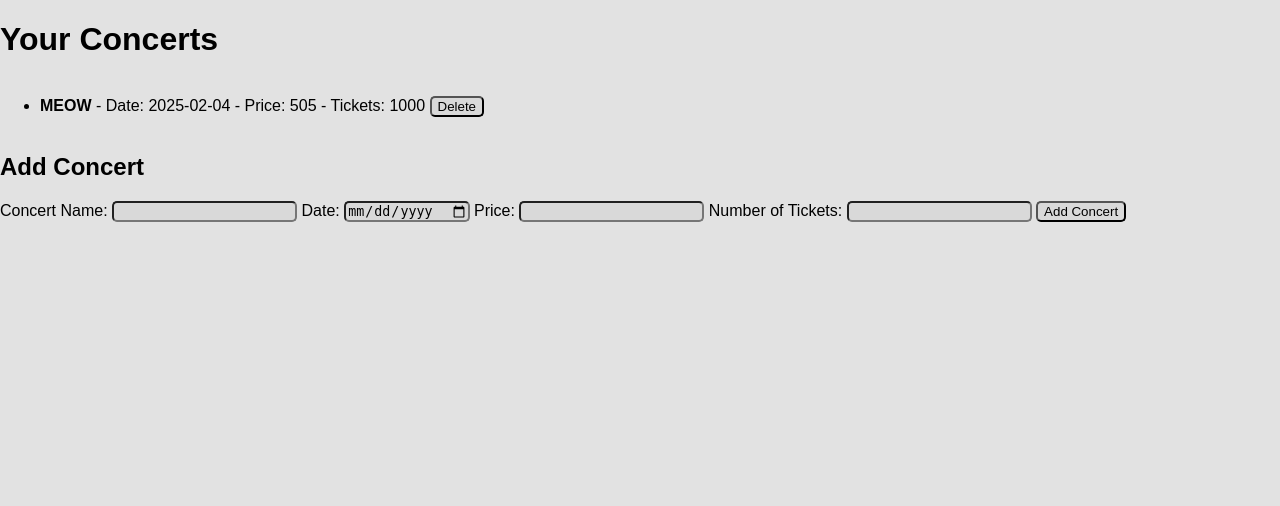
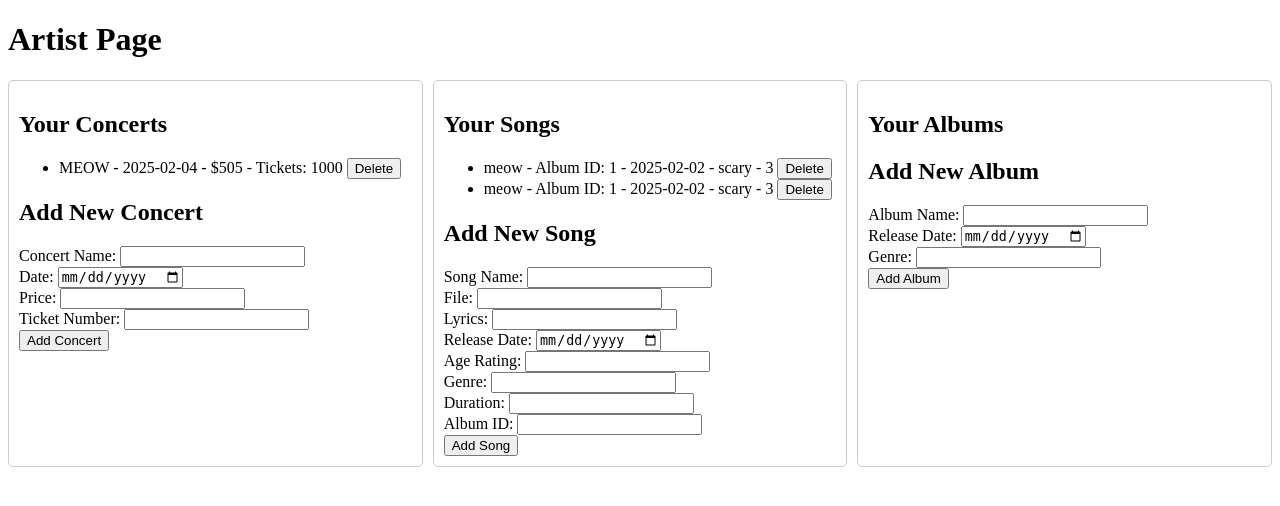
Before and after one commit to MahtaMirzaei/Vibes, a Flask app: page /artist_page in a window 1280 px wide. Shown: the top 506 px of the page. Run offline with Flask 3, Linux system fonts and the light colour scheme; a user stored in the database is signed in; data comes from the database, SQL or seed files in the repository; both versions use the stored data as it was after the commit.

Commit message:
feat(): artist page add song and remove song modified>

```diff
--- a/app.py
+++ b/app.py
@@ -45,7 +45,7 @@ with sqlite3.connect("database.db") as connect:
     """
     )
     connect.execute(
-                """
+        """
                 CREATE TABLE IF NOT EXISTS concerts (
                     concert_id INTEGER PRIMARY KEY AUTOINCREMENT,
                     name TEXT NOT NULL,
@@ -56,6 +56,37 @@ with sqlite3.connect("database.db") as connect:
                     FOREIGN KEY (user_id) REFERENCES USERS (user_id)
                 )
                 """
+    )
+    connect.execute(
+        """
+            CREATE TABLE IF NOT EXISTS ALBUM (
+                album_id INTEGER PRIMARY KEY AUTOINCREMENT,
+                name TEXT,
+                release_date DATE,
+                genre TEXT,
+                user_id TEXT,
+                FOREIGN KEY (user_id) REFERENCES USERS (user_id)
+            )
+            """
+    )
+    connect.execute(
+        """
+            CREATE TABLE IF NOT EXISTS SONGS (
+                song_id INTEGER PRIMARY KEY AUTOINCREMENT,
+                name TEXT,
+                file TEXT,
+                lyrics TEXT,
+                release_date DATE,
+                age_rating INTEGER CHECK(age_rating >= 9 AND age_rating <= 120),
+                genre TEXT,
+                duration INTEGER,
+                is_limited BOOLEAN DEFAULT 0,
+                album_id INTEGER,
+                user_id TEXT,
+                FOREIGN KEY (album_id) REFERENCES ALBUM (album_id),
+                FOREIGN KEY (user_id) REFERENCES USERS (user_id)
+            )
+            """
     )
     connect.execute(
         """
@@ -76,9 +107,11 @@ with sqlite3.connect("database.db") as connect:
     """
     )
 
+
 @app.route("/")
 def index():
     return render_template("index.html")
+
 
 @app.route("/join", methods=["GET", "POST"])
 def join():
@@ -106,6 +139,7 @@ def join():
     else:
         return render_template("join.html")
 
+
 @app.route("/participant")
 def participants():
     with sqlite3.connect("database.db") as connect:
@@ -113,7 +147,10 @@ def participants():
         cursor.execute("SELECT * FROM USERS")
         data = cursor.fetchall()
     return render_template("participants.html", data=data)
+
+
 logging.basicConfig(level=logging.DEBUG)
+
 
 @app.route("/transfer", methods=["GET", "POST"])
 def transfer():
@@ -121,7 +158,9 @@ def transfer():
         user_id = request.form["user_id"]
         recipient_id = request.form["recipient_id"]
         amount = int(request.form["amount"])
-        transaction_id = "".join(random.choices(string.ascii_letters + string.digits, k=12))
+        transaction_id = "".join(
+            random.choices(string.ascii_letters + string.digits, k=12)
+        )
         date = datetime.datetime.now().strftime("%Y-%m-%d %H:%M:%S")
 
         try:
@@ -129,10 +168,14 @@ def transfer():
                 cursor = connect.cursor()
 
                 # Verify sender and recipient exist and have sufficient balance
-                cursor.execute("SELECT balance FROM USERS WHERE user_id = ?", (user_id,))
+                cursor.execute(
+                    "SELECT balance FROM USERS WHERE user_id = ?", (user_id,)
+                )
                 sender_balance = cursor.fetchone()
 
-                cursor.execute("SELECT balance FROM USERS WHERE user_id = ?", (recipient_id,))
+                cursor.execute(
+                    "SELECT balance FROM USERS WHERE user_id = ?", (recipient_id,)
+                )
                 recipient_balance = cursor.fetchone()
 
                 if not sender_balance or not recipient_balance:
@@ -147,8 +190,14 @@ def transfer():
                 new_sender_balance = sender_balance[0] - amount
                 new_recipient_balance = recipient_balance[0] + amount
 
-                cursor.execute("UPDATE USERS SET balance = ? WHERE user_id = ?", (new_sender_balance, user_id))
-                cursor.execute("UPDATE USERS SET balance = ? WHERE user_id = ?", (new_recipient_balance, recipient_id))
+                cursor.execute(
+                    "UPDATE USERS SET balance = ? WHERE user_id = ?",
+                    (new_sender_balance, user_id),
+                )
+                cursor.execute(
+                    "UPDATE USERS SET balance = ? WHERE user_id = ?",
+                    (new_recipient_balance, recipient_id),
+                )
 
                 # Insert the transaction record
                 cursor.execute(
@@ -161,7 +210,9 @@ def transfer():
                 connect.commit()
 
                 # Log success
-                logging.info(f"Transfer successful: {amount} units from {user_id} to {recipient_id}")
+                logging.info(
+                    f"Transfer successful: {amount} units from {user_id} to {recipient_id}"
+                )
 
             flash("Transfer successful!")
             return redirect(url_for("index"))
@@ -179,6 +230,7 @@ def transfer():
     else:
         return render_template("transfer.html")
 
+
 @app.route("/login", methods=["GET", "POST"])
 def login():
     if request.method == "POST":
@@ -187,7 +239,10 @@ def login():
 
         with sqlite3.connect("database.db") as connect:
             cursor = connect.cursor()
-            cursor.execute("SELECT * FROM USERS WHERE email = ? AND password = ?", (email, password))
+            cursor.execute(
+                "SELECT * FROM USERS WHERE email = ? AND password = ?",
+                (email, password),
+            )
             user = cursor.fetchone()
 
             if user:
@@ -203,6 +258,7 @@ def login():
     else:
         return render_template("login.html")
 
+
 @app.route("/user")
 def user():
     if "user_id" in session:
@@ -212,67 +268,17 @@ def user():
         is_premium = session["is_premium"]
         is_artist = session["is_artist"]
 
-        return render_template("user.html", user_id=user_id, name=name, balance=balance, is_premium=is_premium, is_artist=is_artist)
+        return render_template(
+            "user.html",
+            user_id=user_id,
+            name=name,
+            balance=balance,
+            is_premium=is_premium,
+            is_artist=is_artist,
+        )
     else:
         return redirect(url_for("login"))
 
-@app.route("/artist_page", methods=["GET", "POST"])
-def artist_page():
-    if "user_id" in session and session.get("is_artist"):
-        user_id = session["user_id"]
-
-        if request.method == "POST":
-            action = request.form["action"]
-
-            if action == "add":
-                name = request.form["name"]
-                date = request.form["date"]
-                price = request.form["price"]
-                ticket_number = request.form["ticket_number"]
-
-                try:
-                    with sqlite3.connect("database.db") as connect:
-                        cursor = connect.cursor()
-                        cursor.execute(
-                            "INSERT INTO concerts (name, date, price, ticket_number, user_id) VALUES (?, ?, ?, ?, ?)",
-                            (name, date, price, ticket_number, user_id),
-                        )
-                        connect.commit()
-                        flash("Concert successfully added.")
-                except Exception as e:
-                    logging.error(f"Error adding concert: {e}")
-                    flash("An error occurred while adding the concert.")
-
-            elif action == "delete":
-                concert_id = request.form["concert_id"]
-
-                try:
-                    with sqlite3.connect("database.db") as connect:
-                        cursor = connect.cursor()
-                        cursor.execute(
-                            "DELETE FROM concerts WHERE concert_id = ? AND user_id = ?", (concert_id, user_id)
-                        )
-                        connect.commit()
-                        flash("Concert successfully deleted.")
-                except Exception as e:
-                    logging.error(f"Error deleting concert: {e}")
-                    flash("An error occurred while deleting the concert.")
-
-        try:
-            with sqlite3.connect("database.db") as connect:
-                cursor = connect.cursor()
-                cursor.execute("SELECT concert_id, name, date, price, ticket_number FROM concerts WHERE user_id = ?", (user_id,))
-                concerts = cursor.fetchall()
-
-            return render_template("artist.html", concerts=concerts, user_id=user_id)
-
-        except Exception as e:
-            logging.error(f"Error fetching artist page: {e}")
-            flash("An error occurred while fetching the artist page.")
-            return redirect(url_for("user"))
-    else:
-        flash("Access denied: You are not an artist.")
-        return redirect(url_for("user"))
 
 @app.route("/charge", methods=["POST"])
 def charge():
@@ -285,8 +291,12 @@ def charge():
 
         user_id = session["user_id"]
         bank_id = "2"  # Assuming bank's user_id is 2
-        transaction_id_user = "".join(random.choices(string.ascii_letters + string.digits, k=12))
-        transaction_id_bank = "".join(random.choices(string.ascii_letters + string.digits, k=12))
+        transaction_id_user = "".join(
+            random.choices(string.ascii_letters + string.digits, k=12)
+        )
+        transaction_id_bank = "".join(
+            random.choices(string.ascii_letters + string.digits, k=12)
+        )
         date = datetime.datetime.now().strftime("%Y-%m-%d %H:%M:%S")
 
         try:
@@ -294,10 +304,16 @@ def charge():
                 cursor = connect.cursor()
 
                 # Update user's balance
-                cursor.execute("UPDATE USERS SET balance = balance + ? WHERE user_id = ?", (amount, user_id))
+                cursor.execute(
+                    "UPDATE USERS SET balance = balance + ? WHERE user_id = ?",
+                    (amount, user_id),
+                )
 
                 # Deduct the same amount from bank's balance
-                cursor.execute("UPDATE USERS SET balance = balance - ? WHERE user_id = ?", (amount, bank_id))
+                cursor.execute(
+                    "UPDATE USERS SET balance = balance - ? WHERE user_id = ?",
+                    (amount, bank_id),
+                )
 
                 # Insert transaction records for user and bank
                 cursor.execute(
@@ -305,7 +321,7 @@ def charge():
                     INSERT INTO TRANSACTIONS (transaction_id, user_id, recipient_id, amount, date)
                     VALUES (?, ?, ?, ?, ?)
                     """,
-                    (transaction_id_user, user_id, bank_id, amount, date)
+                    (transaction_id_user, user_id, bank_id, amount, date),
                 )
 
                 cursor.execute(
@@ -313,7 +329,7 @@ def charge():
                     INSERT INTO TRANSACTIONS (transaction_id, user_id, recipient_id, amount, date)
                     VALUES (?, ?, ?, ?, ?)
                     """,
-                    (transaction_id_bank, bank_id, user_id, -amount, date)
+                    (transaction_id_bank, bank_id, user_id, -amount, date),
                 )
 
                 connect.commit()
@@ -341,8 +357,12 @@ def premium():
     if "user_id" in session:
         user_id = session["user_id"]
         admin_id = "1"  # Assuming admin's user_id is 1
-        transaction_id_user = "".join(random.choices(string.ascii_letters + string.digits, k=12))
-        transaction_id_admin = "".join(random.choices(string.ascii_letters + string.digits, k=12))
+        transaction_id_user = "".join(
+            random.choices(string.ascii_letters + string.digits, k=12)
+        )
+        transaction_id_admin = "".join(
+            random.choices(string.ascii_letters + string.digits, k=12)
+        )
         date = datetime.datetime.now().strftime("%Y-%m-%d %H:%M:%S")
         premium_cost = 1000
 
@@ -355,13 +375,21 @@ def premium():
                 cursor = connect.cursor()
 
                 # Deduct premium cost from user's balance
-                cursor.execute("UPDATE USERS SET balance = balance - ? WHERE user_id = ?", (premium_cost, user_id))
+                cursor.execute(
+                    "UPDATE USERS SET balance = balance - ? WHERE user_id = ?",
+                    (premium_cost, user_id),
+                )
 
                 # Add premium cost to admin's balance
-                cursor.execute("UPDATE USERS SET balance = balance + ? WHERE user_id = ?", (premium_cost, admin_id))
+                cursor.execute(
+                    "UPDATE USERS SET balance = balance + ? WHERE user_id = ?",
+                    (premium_cost, admin_id),
+                )
 
                 # Update user's premium status
-                cursor.execute("UPDATE USERS SET is_premium = 1 WHERE user_id = ?", (user_id,))
+                cursor.execute(
+                    "UPDATE USERS SET is_premium = 1 WHERE user_id = ?", (user_id,)
+                )
 
                 # Insert transaction records for user and admin
                 cursor.execute(
@@ -369,7 +397,7 @@ def premium():
                     INSERT INTO TRANSACTIONS (transaction_id, user_id, recipient_id, amount, date)
                     VALUES (?, ?, ?, ?, ?)
                     """,
-                    (transaction_id_user, user_id, admin_id, -premium_cost, date)
+                    (transaction_id_user, user_id, admin_id, -premium_cost, date),
                 )
 
                 cursor.execute(
@@ -377,7 +405,7 @@ def premium():
                     INSERT INTO TRANSACTIONS (transaction_id, user_id, recipient_id, amount, date)
                     VALUES (?, ?, ?, ?, ?)
                     """,
-                    (transaction_id_admin, admin_id, user_id, premium_cost, date)
+                    (transaction_id_admin, admin_id, user_id, premium_cost, date),
                 )
 
                 connect.commit()
@@ -407,6 +435,83 @@ def logout():
     flash("You have been logged out.")
     return redirect(url_for("login"))
 
+@app.route("/artist_page", methods=["GET", "POST"])
+def artist_page():
+    if "user_id" in session and session.get("is_artist"):
+        user_id = session["user_id"]
+
+        if request.method == "POST":
+            action = request.form["action"]
+
+            if action == "add_concert":
+                name = request.form["name"]
+                date = request.form["date"]
+                price = request.form["price"]
+                ticket_number = request.form["ticket_number"]
+
+                try:
+                    with sqlite3.connect("database.db") as connect:
+                        cursor = connect.cursor()
+                        cursor.execute(
+                            "INSERT INTO concerts (name, date, price, ticket_number, user_id) VALUES (?, ?, ?, ?, ?)",
+                            (name, date, price, ticket_number, user_id),
+                        )
+                        connect.commit()
+                        flash("Concert successfully added.")
+                except Exception as e:
+                    logging.error(f"Error adding concert: {e}")
+                    flash("An error occurred while adding the concert.")
+
+            elif action == "delete_concert":
+                concert_id = request.form["concert_id"]
+
+                try:
+                    with sqlite3.connect("database.db") as connect:
+                        cursor = connect.cursor()
+                        cursor.execute(
+                            "DELETE FROM concerts WHERE concert_id = ? AND user_id = ?", (concert_id, user_id)
+                        )
+                        connect.commit()
+                        flash("Concert successfully deleted.")
+                except Exception as e:
+                    logging.error(f"Error deleting concert: {e}")
+                    flash("An error occurred while deleting the concert.")
+
+            elif action == "delete_song":
+                song_id = request.form["song_id"]
+
+                try:
+                    with sqlite3.connect("database.db") as connect:
+                        cursor = connect.cursor()
+                        cursor.execute(
+                            "DELETE FROM songs WHERE song_id = ? AND user_id = ?", (song_id, user_id)
+                        )
+                        connect.commit()
+                        flash("Song successfully deleted.")
+                except Exception as e:
+                    logging.error(f"Error deleting song: {e}")
+                    flash("An error occurred while deleting the song.")
+
+            return redirect(url_for("artist_page"))
+
+        try:
+            with sqlite3.connect("database.db") as connect:
+                cursor = connect.cursor()
+                cursor.execute("SELECT concert_id, name, date, price, ticket_number FROM concerts WHERE user_id = ?", (user_id,))
+                concerts = cursor.fetchall()
+
+                cursor.execute("SELECT song_id, name, album_id, release_date, genre, duration FROM songs WHERE user_id = ?", (user_id,))
+                songs = cursor.fetchall()
+
+            return render_template("artist.html", concerts=concerts, songs=songs, user_id=user_id)
+
+        except Exception as e:
+            logging.error(f"Error fetching artist page: {e}")
+            flash("An error occurred while fetching the artist page.")
+            return redirect(url_for("user"))
+    else:
+        flash("Access denied: You are not an artist.")
+        return redirect(url_for("user"))
 
 
 if __name__ == "__main__":
--- a/templates/artist.html
+++ b/templates/artist.html
@@ -1,43 +1,118 @@
 <!DOCTYPE html>
 <html lang="en">
 <head>
-    <link
-    rel="stylesheet"
-    type="text/css"
-    href="{{ url_for('static', filename='css/style.css') }}"
-  />
     <meta charset="UTF-8">
-    <meta http-equiv="X-UA-Compatible" content="IE=edge">
     <meta name="viewport" content="width=device-width, initial-scale=1.0">
     <title>Artist Page</title>
+    <style>
+        .grid-container {
+            display: grid;
+            grid-template-columns: repeat(3, 1fr);
+            gap: 10px;
+        }
+        .grid-item {
+            border: 1px solid #ccc;
+            padding: 10px;
+            border-radius: 5px;
+        }
+    </style>
 </head>
 <body>
-    <h1>Your Concerts</h1>
+    <h1>Artist Page</h1>
+
+    <div class="grid-container">
+        <div class="grid-item">
+            <h2>Your Concerts</h2>
             <ul>
                 {% for concert in concerts %}
                 <li>
-                <strong>{{ concert[1] }}</strong> - Date: {{ concert[2] }} - Price: {{ concert[3] }} - Tickets: {{ concert[4] }}
-                <form action="{{ url_for('artist_page') }}" method="post" style="display:inline;">
+                    {{ concert[1] }} - {{ concert[2] }} - ${{ concert[3] }} - Tickets: {{ concert[4] }}
+                    <form action="{{ url_for('artist_page') }}" method="POST" style="display:inline;">
+                        <input type="hidden" name="action" value="delete_concert">
                         <input type="hidden" name="concert_id" value="{{ concert[0] }}">
-                    <input type="hidden" name="action" value="delete">
                         <button type="submit">Delete</button>
                     </form>
                 </li>
                 {% endfor %}
             </ul>
-
-    <h2>Add Concert</h2>
-    <form action="{{ url_for('artist_page') }}" method="post">
-        <input type="hidden" name="action" value="add">
+            <h2>Add New Concert</h2>
+            <form action="{{ url_for('artist_page') }}" method="POST">
+                <input type="hidden" name="action" value="add_concert">
                 <label for="name">Concert Name:</label>
-        <input type="text" id="name" name="name" required>
+                <input type="text" id="name" name="name" required><br>
                 <label for="date">Date:</label>
-        <input type="date" id="date" name="date" required>
+                <input type="date" id="date" name="date" required><br>
                 <label for="price">Price:</label>
-        <input type="number" id="price" name="price" step="0.01" required>
-        <label for="ticket_number">Number of Tickets:</label>
-        <input type="number" id="ticket_number" name="ticket_number" required>
+                <input type="number" id="price" name="price" required><br>
+                <label for="ticket_number">Ticket Number:</label>
+                <input type="number" id="ticket_number" name="ticket_number" required><br>
                 <button type="submit">Add Concert</button>
             </form>
+        </div>
+
+        <div class="grid-item">
+            <h2>Your Songs</h2>
+            <ul>
+                {% for song in songs %}
+                <li>
+                    {{ song[1] }} - Album ID: {{ song[2] }} - {{ song[3] }} - {{ song[4] }} - {{ song[5] }}
+                    <form action="{{ url_for('artist_page') }}" method="POST" style="display:inline;">
+                        <input type="hidden" name="action" value="delete_song">
+                        <input type="hidden" name="song_id" value="{{ song[0] }}">
+                        <button type="submit">Delete</button>
+                    </form>
+                </li>
+                {% endfor %}
+            </ul>
+            <h2>Add New Song</h2>
+            <form action="{{ url_for('artist_page') }}" method="POST">
+                <input type="hidden" name="action" value="add_song">
+                <label for="song_name">Song Name:</label>
+                <input type="text" id="song_name" name="song_name" required><br>
+                <label for="file">File:</label>
+                <input type="text" id="file" name="file" required><br>
+                <label for="lyrics">Lyrics:</label>
+                <input type="text" id="lyrics" name="lyrics" required><br>
+                <label for="release_date">Release Date:</label>
+                <input type="date" id="release_date" name="release_date" value="{{ current_date }}" required><br>
+                <label for="age_rating">Age Rating:</label>
+                <input type="number" id="age_rating" name="age_rating" required><br>
+                <label for="genre">Genre:</label>
+                <input type="text" id="genre" name="genre" required><br>
+                <label for="duration">Duration:</label>
+                <input type="number" id="duration" name="duration" required><br>
+                <label for="album_id">Album ID:</label>
+                <input type="number" id="album_id" name="album_id"><br>
+                <button type="submit">Add Song</button>
+            </form>
+        </div>
+
+        <div class="grid-item">
+            <h2>Your Albums</h2>
+            <ul>
+                {% for album in albums %}
+                <li>
+                    {{ album[1] }} - {{ album[2] }} - {{ album[3] }}
+                    <form action="{{ url_for('artist_page') }}" method="POST" style="display:inline;">
+                        <input type="hidden" name="action" value="delete_album">
+                        <input type="hidden" name="album_id" value="{{ album[0] }}">
+                        <button type="submit">Delete</button>
+                    </form>
+                </li>
+                {% endfor %}
+            </ul>
+            <h2>Add New Album</h2>
+            <form action="{{ url_for('artist_page') }}" method="POST">
+                <input type="hidden" name="action" value="add_album">
+                <label for="album_name">Album Name:</label>
+                <input type="text" id="album_name" name="album_name" required><br>
+                <label for="release_date">Release Date:</label>
+                <input type="date" id="release_date" name="release_date" value="{{ current_date }}" required><br>
+                <label for="genre">Genre:</label>
+                <input type="text" id="genre" name="genre" required><br>
+                <button type="submit">Add Album</button>
+            </form>
+        </div>
+    </div>
 </body>
 </html>
```
Also changed, not shown: templates/user.html (+3 -9 lines), database.db. Lines whose indentation alone changed are shown as unchanged.
